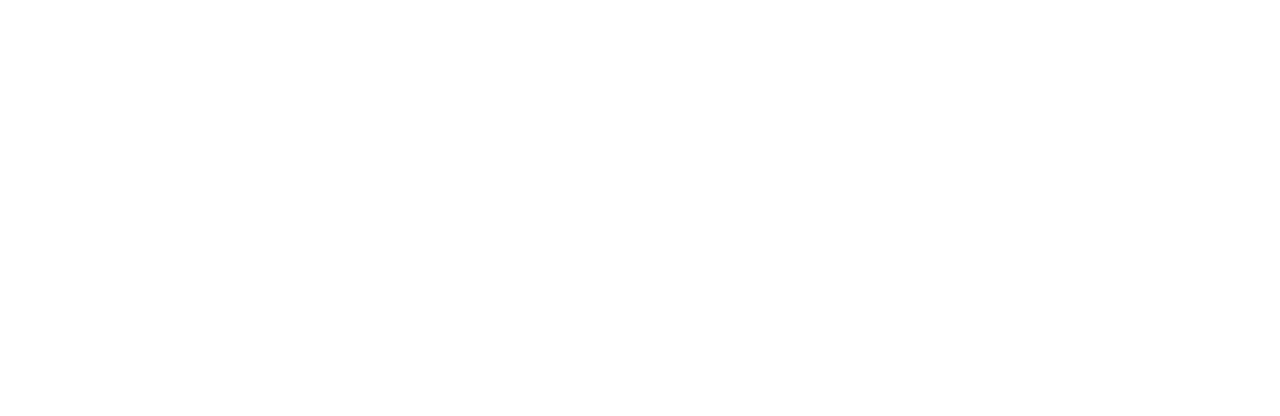
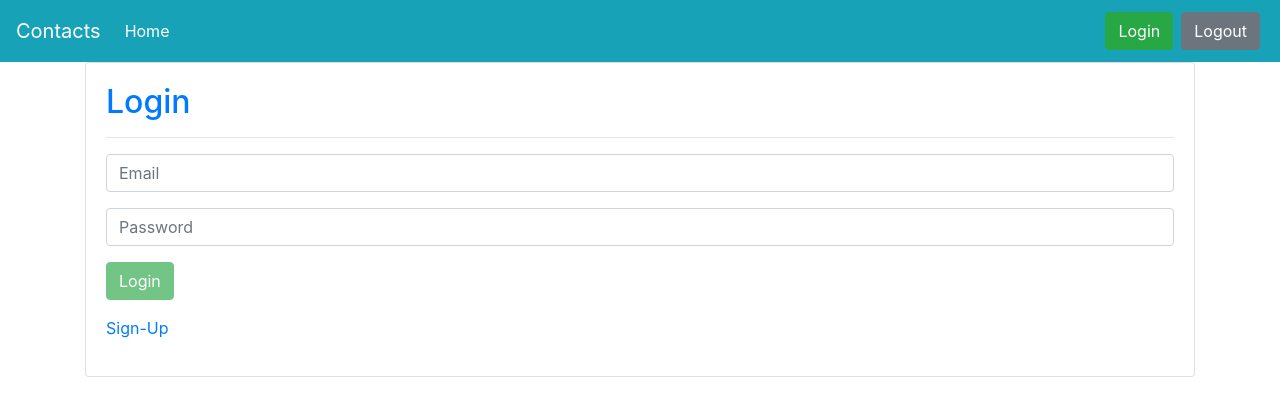
Before and after one commit to aniketsatarkar/nuxt-contacts-app, a Nuxt app: page /Login in a window 1280 px wide. Before the commit this address had no page. Shown: the top 416 px of the page. Built offline with nearby package versions, Linux system fonts and the light colour scheme.

Commit message:
added auth pages with validation plugin.

```diff
--- a/layouts/default.vue
+++ b/layouts/default.vue
@@ -1,8 +1,26 @@
 <template>
+  <!-- prettier-ignore -->
   <div>
+    <b-navbar toggleable="lg" type="dark" variant="info">
+      <b-navbar-brand to="/">Contacts</b-navbar-brand>
+      <b-navbar-toggle target="nav-collapse"></b-navbar-toggle>
+      <b-collapse id="nav-collapse" is-nav>
+        <b-navbar-nav>
+          <b-nav-item href="#" active>Home</b-nav-item>
+        </b-navbar-nav>
+        <b-navbar-nav class="ml-auto">
+          <b-button variant="success" class="m-1" to="/login">Login</b-button>
+          <b-button class="m-1">Logout</b-button>
+        </b-navbar-nav>
+      </b-collapse>
+    </b-navbar>
     <nuxt />
   </div>
 </template>
+
+<script>
+export default {}
+</script>
 
 <style>
 html {
--- /dev/null
+++ b/pages/Home.vue
@@ -0,0 +1,10 @@
+<template>
+  <div>
+    <h1>Home Page!</h1>
+    <b-btn>Button!</b-btn>
+  </div>
+</template>
+
+<script>
+export default {}
+</script>
--- /dev/null
+++ b/pages/Login.vue
@@ -0,0 +1,98 @@
+<template>
+  <b-container>
+    <b-card>
+      <b-card-body class="m-0 p-0">
+        <h2 class="text-primary">Login</h2>
+        <hr />
+        <b-form-group>
+          <b-input
+            ref="email"
+            v-model="email"
+            type="email"
+            placeholder="Email"
+            aria-required
+            @keyup="checkEmail">
+          </b-input>
+        </b-form-group>
+        <b-form-group>
+          <b-input
+            ref="password"
+            v-model="password"
+            type="password"
+            placeholder="Password"
+            @keyup="checkPassword">
+          </b-input>
+        </b-form-group>
+        <b-form-group>
+          <b-button ref="loginBtn" disabled="true" variant="success" @click="login">Login</b-button>
+        </b-form-group>
+        <b-form-group>
+          <b-link to="/register">Sign-Up</b-link>
+        </b-form-group>
+      </b-card-body>
+    </b-card>
+  </b-container>
+</template>
+
+<script>
+
+import { validationMixin } from 'vuelidate'
+import { required, minLength, email } from 'vuelidate/lib/validators'
+
+export default {
+  name: 'Login',
+  mixins: [validationMixin],
+  data() {
+    return {
+      email: '',
+      password: ''
+    }
+  },
+  validations: {
+    email: {
+      required,
+      email
+    },
+    password: {
+      required,
+      minLength: minLength(6)
+    }
+  },
+  computed: {},
+  methods: {
+    login() {
+
+      this.$v.$touch();
+
+      if (!this.$v.$invalid) {
+        // enable button.
+      }
+
+      const creds = {
+        email: this.email,
+        password: this.password
+      }
+
+      this.$axios({
+        method : 'POST',
+        data: creds,
+        url: 'http://laravel.local/api/auth/login'
+      })
+      .then((res) => {
+        if(res.status === 200) {
+          alert('success!');
+        }
+      })
+      .catch((res) => {});
+    },
+    checkEmail() {
+      this.$refs.email.state = !(this.$v.email.$invalid);
+      this.$refs.loginBtn.disabled = !(this.$v.$invalid);
+    },
+    checkPassword() {
+      this.$refs.password.state = !(this.$v.password.$invalid);
+      this.$refs.loginBtn.disabled = !(this.$v.$invalid);
+    }
+  }
+}
+</script>
--- /dev/null
+++ b/pages/Register.vue
@@ -0,0 +1,17 @@
+<template>
+  <div>
+    <b-container>
+      <b-card>
+        <b-card-body>
+          <h2>Register</h2>
+        </b-card-body>
+      </b-card>
+    </b-container>
+  </div>
+</template>
+
+<script>
+export default {
+  name: 'Register'
+}
+</script>
--- /dev/null
+++ b/plugins/vuelidator.js
@@ -0,0 +1,6 @@
+// npm install vuelidate --save
+
+import Vue from 'vue'
+import Vuelidate from 'vuelidate'
+
+Vue.use(Vuelidate)
```
Also changed, not shown: package.json (+4 -3 lines), .eslintrc.js, store/index.js (added), 1 other file (tests, documents, lock files or other folders).
